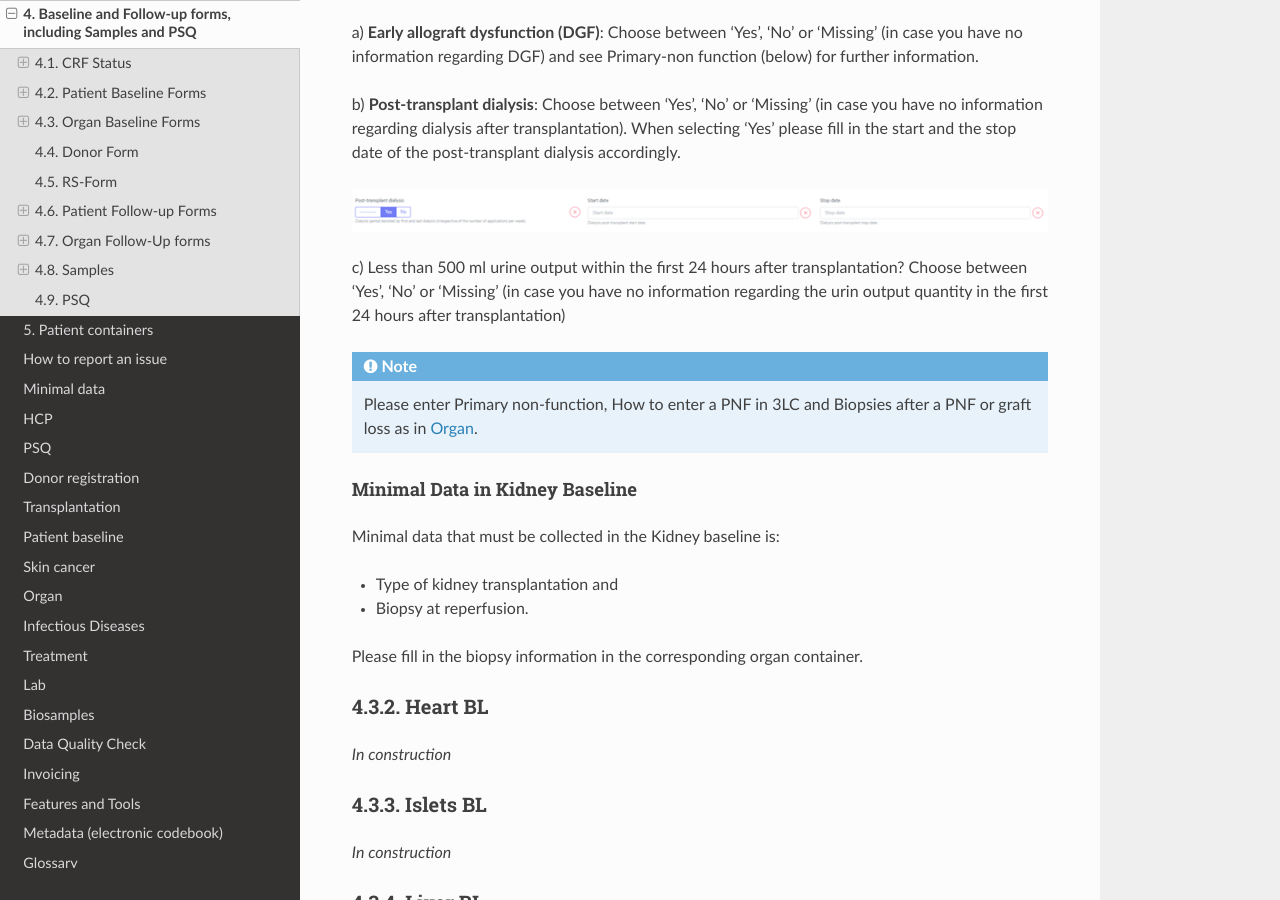
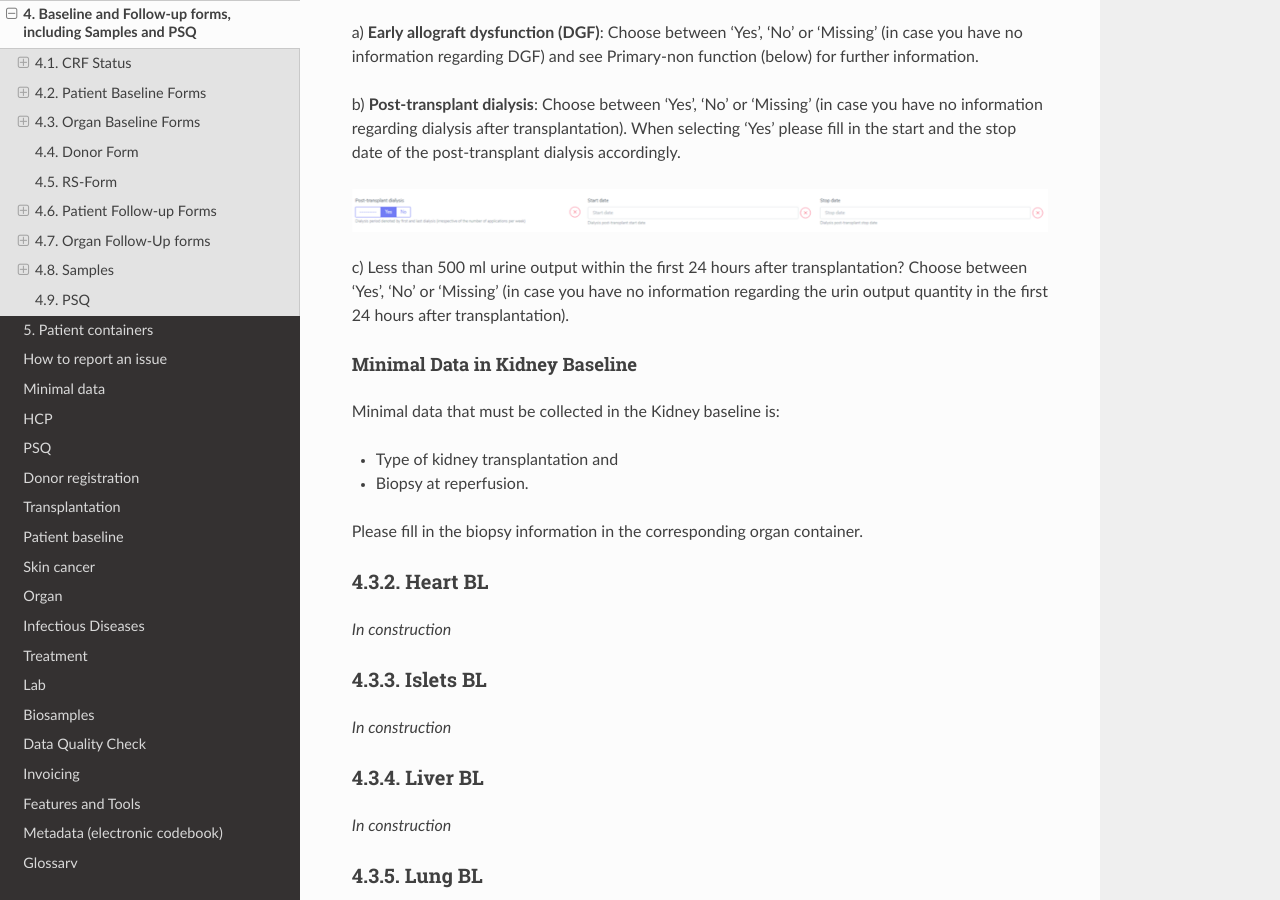
Before and after one commit to swiss-transplant-cohort-study/3LC-user-manual, a Sphinx documentation site: the page built from docs/source/blfup.rst, in a window 1280 px wide and 900 px high, scrolled down 9955 px. Built offline with Sphinx 7.4.7 and the Read the Docs theme 3.1.0, drawn with Linux system fonts in a browser that asks for light colours.

Commit message:
Update blfup.rst

```diff
--- a/docs/source/blfup.rst
+++ b/docs/source/blfup.rst
@@ -246,9 +246,7 @@ When selecting ‘Yes’ please fill in the start and the stop date of the post-
 .. image:: KidneyBL7.png
 
 c) Less than 500 ml urine output within the first 24 hours after transplantation?
-Choose between ‘Yes’, ‘No’ or ‘Missing’ (in case you have no information regarding the urin output quantity in the first 24 hours after transplantation)
-
-.. note:: Please enter Primary non-function, How to enter a PNF in 3LC and Biopsies after a PNF or graft loss as in :ref:`organ`.
+Choose between ‘Yes’, ‘No’ or ‘Missing’ (in case you have no information regarding the urin output quantity in the first 24 hours after transplantation).
 
 Minimal Data in Kidney Baseline
 -------------------------------------
```
